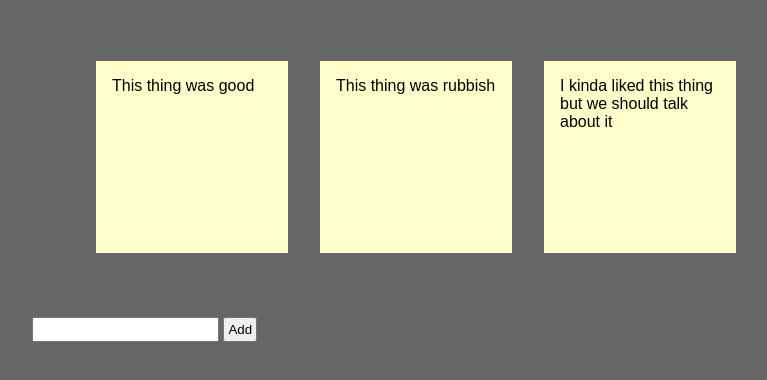
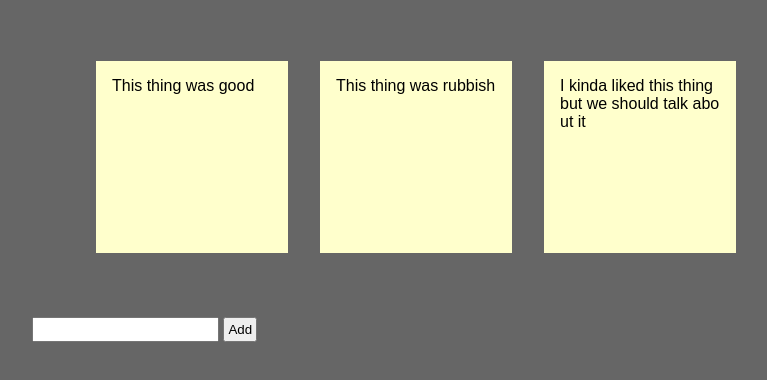
Before and after one commit to samwessel/retro, a website: page index.html in a window 1280 px wide. Shown: the part 88-468 px from the top of the page, without its empty margins (16-783 px from the left). Drawn offline with nearby package versions, Linux system fonts and the light colour scheme.

Commit message:
made sure the box does not overflow content

```diff
--- a/style.css
+++ b/style.css
@@ -33,6 +33,8 @@ ul li{
   height:10em;
   width:10em;
   padding:1em;
+  word-break: break-all;
+  overflow: hidden;
 }
 
 input,button {
```
